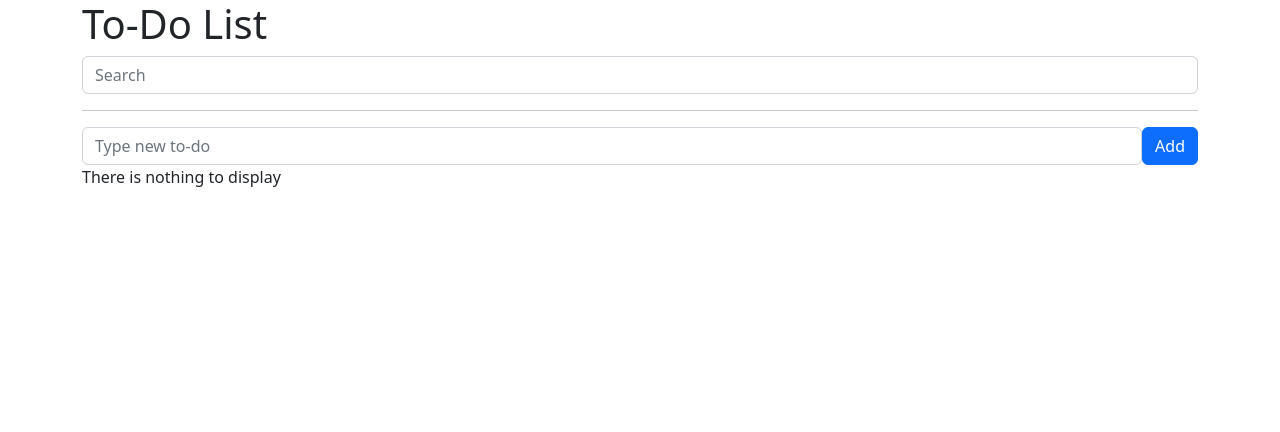
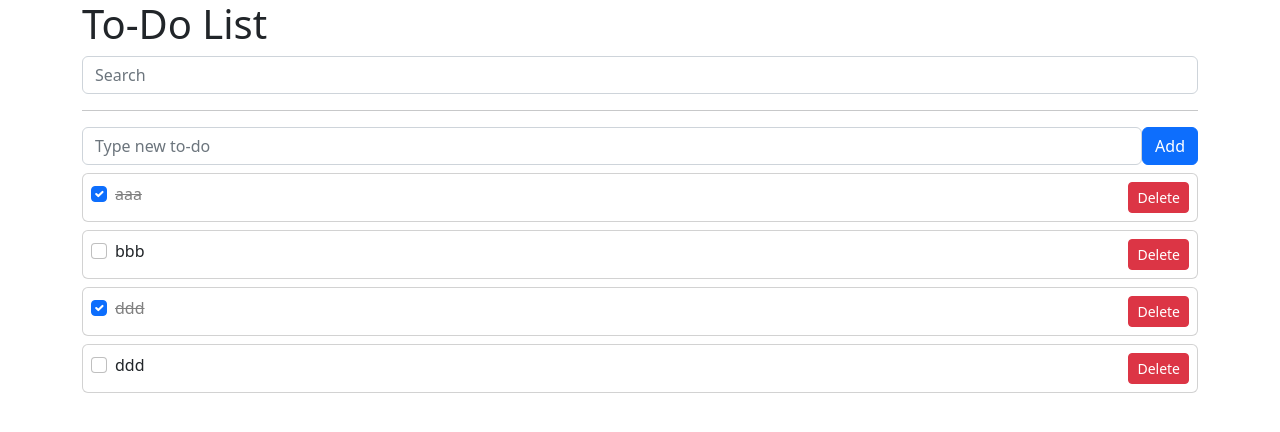
Before and after one commit to carrot31/todo, a Vue app: page / in a window 1280 px wide. Shown: the top 432 px of the page. Built offline with nearby package versions, Linux system fonts and the light colour scheme; data requests are answered from the project's data file.

Commit message:
[31] DB get/post/patch/delete

```diff
--- a/db.json
+++ b/db.json
@@ -2,7 +2,7 @@
   "todos": [
     {
       "subject": "aaa",
-      "completed": false,
+      "completed": true,
       "id": 1
     },
     {
@@ -11,19 +11,14 @@
       "id": 2
     },
     {
-      "subject": "d",
-      "completed": false,
+      "subject": "ddd",
+      "completed": true,
       "id": 3
     },
     {
-      "subject": "s",
+      "subject": "ddd",
       "completed": false,
       "id": 4
-    },
-    {
-      "subject": "asfd",
-      "completed": false,
-      "id": 5
     }
   ]
 }
--- a/src/App.vue
+++ b/src/App.vue
@@ -40,26 +40,67 @@ export default {
             color: "gray",
         };
         const error = ref('');
-        const addTodo = (todo) => {
+
+        //DB에서 데이터 가져오기
+        const getTodos = async () =>{
+          error.value='';
+          try{
+            const res = await axios.get('http://localhost:3000/todos',{})
+            todos.value = res.data
+          } catch(err){
+            console.log(err)
+            error.value='Sth went wrong'
+          }
+
+        }
+        getTodos();
+
+        //DB에 데이터 추가
+        const addTodo = async (todo) => {
             //데이터베이스 todo 저장
             error.value='';
-            axios.post('http://localhost:3000/todos', {
-              subject: todo.subject,
-              completed: todo.completed,
-            }).then(res=>{
-              console.log(res)
-              todos.value.push(res.data)
-            }).catch(err =>{
+            try{
+              const res = await axios.post('http://localhost:3000/todos', {
+                subject: todo.subject,
+                completed: todo.completed,
+            })
+            todos.value.push(res.data)
+            } catch (err){
               console.log(err)
               error.value='Sth went wrong'
-            })
+            }
         };
-        const toggleTodo = (index) => {
-            todos.value[index].completed = !todos.value[index].completed
+
+        //DB에 completed 반영
+        const toggleTodo = async (index) => {
+          error.value='';
+          const id = todos.value[index].id
+            try{
+              await axios.patch('http://localhost:3000/todos/' + id, {
+                completed: !todos.value[index].completed
+              })
+              todos.value[index].completed = !todos.value[index].completed
+            } catch (err){
+              console.log(err)
+              error.value='Sth went wrong'
+            }
+
         };
-        const deleteTodo = (index) => {
+
+        //DB에 데이터 삭제
+        const deleteTodo = async (index) => {
+          error.value='';
+          const id = todos.value[index].id
+          try{
+            await axios.delete('http://localhost:3000/todos/' +id)
             todos.value.splice(index, 1);
+          } catch(err){
+            console.log(err)
+            error.value='Sth went wrong'
+          }
         };
+
+        //데이터 검색
         const searchText = ref('');
         const filteredTodos = computed(() => {
             if(searchText.value){
@@ -77,6 +118,7 @@ export default {
             searchText,
             filteredTodos,
             error,
+            getTodos,
         };
     },
     components: { TodoSimpleForm, TodoList }
--- a/src/components/TodoList.vue
+++ b/src/components/TodoList.vue
@@ -5,7 +5,7 @@
             <input
               class="form-check-input"
               type="checkbox"
-              :value="todo.completed"
+              :checked="todo.completed"
               @change="toggleTodo(index)"
             />
             <label class="form-check-label" :class="{todo: todo.completed}">
```
